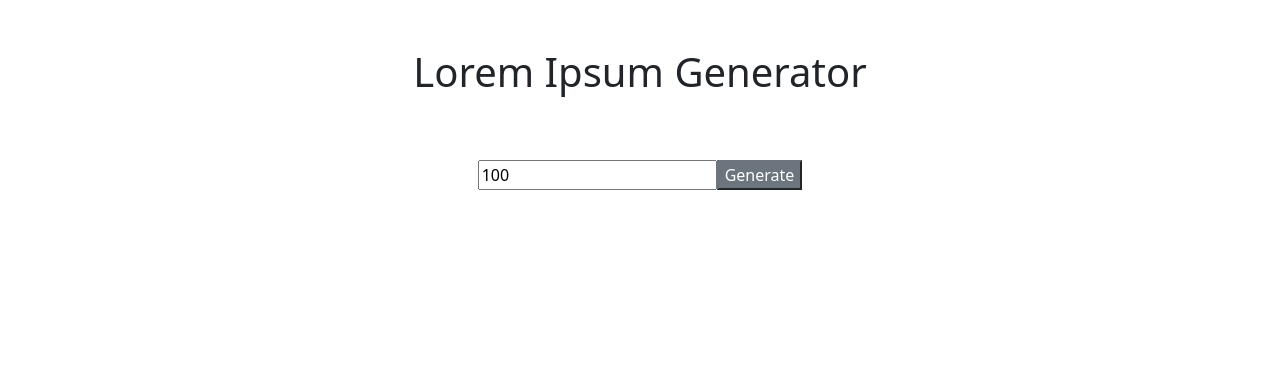
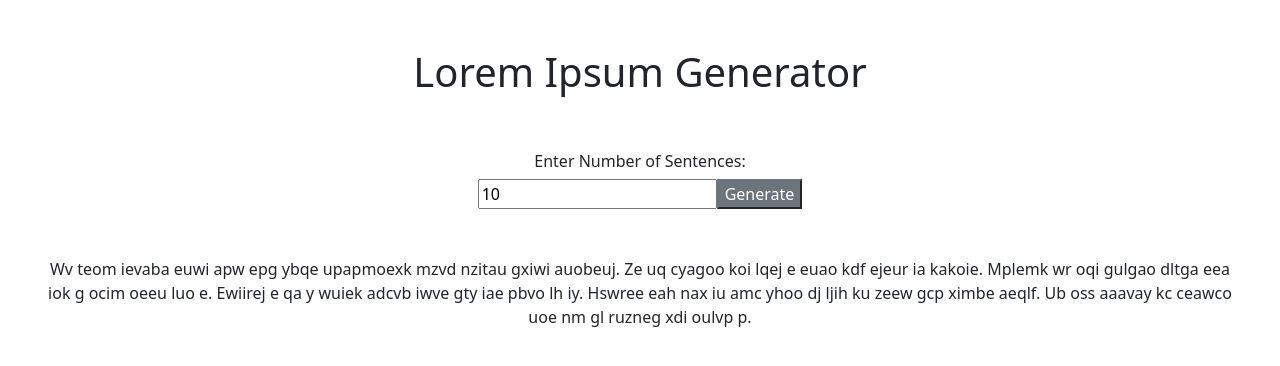
Before and after one commit to amitgupta-exe/loremipsum, a React (Create React App) app: page / in a window 1280 px wide. Shown: the top 366 px of the page. Built offline with nearby package versions, Linux system fonts and the light colour scheme.

Commit message:
Added functionality to throw error when negative number of sentences

```diff
--- a/src/App.js
+++ b/src/App.js
@@ -5,65 +5,64 @@ import 'bootstrap/dist/css/bootstrap.min.css';
 
 const App = () => {
 
-  const Alphabet = ["a", "b", "c", "d", "e", "f", "g", "h", "i",  "j", "k", "l", "m", "n", "o", "p", "q", "r", "s", "t", "u", "v", "w",  "x", "y", "z", "a", "e", "i", "o", "u", "a", "e", "i", "o", "u", "a", "e", "i", "o", "u",];
+  const Alphabet = ["a", "b", "c", "d", "e", "f", "g", "h", "i", "j", "k", "l", "m", "n", "o", "p", "q", "r", "s", "t", "u", "v", "w", "x", "y", "z", "a", "e", "i", "o", "u", "a", "e", "i", "o", "u", "a", "e", "i", "o", "u",];
 
 
-  const [count, setCount] = useState(100);
+  const [count, setCount] = useState(10);
   const [text, setText] = useState([]);
 
 
 
-  const generateLorem = (e) => {
 
-    e.preventDefault();
+
+  const generateLorem = () => {
+
+    if (count > 0) {
 
       var Paragraph = [];
       var Sentence = [];
       var Word = [];
-
-    // for (let i = 0; i <= count; i = i + 2) {
-    //   for (let j = 0; j <= (Math.random() * 10); j++) {
-    //     Word[j] = Alphabet[Math.floor(Math.random() * 26)]
-    //   }
-    //   Paragraph[i] = Word;
-    //   Paragraph[i + 1] = " ";
-    //   Word=[];
-    // }
-
-    for (let i = 0; i <= 1000; i=i+2) {
-      for (let j = 0; j <= (Math.floor(Math.random()*5 + 20)); j=j+2) {
-        for (let k = 0; k <= (Math.floor(Math.random()*10)); k++) {
+      for (let i = 0; i <= count; i = i + 2) {
+        for (let j = 0; j <= (Math.floor(Math.random() * 5 + 20)); j = j + 2) {
+          for (let k = 0; k <= (Math.floor(Math.random() * 10)); k++) {
             Word[k] = Alphabet[Math.floor(Math.random() * Alphabet.length)];
           }
           Sentence[j] = Word;
           Sentence[j + 1] = " ";
-        Word=[];
+          Word = [];
         }
-      Sentence[Sentence.length-1] = '. ';
+        Sentence[Sentence.length - 1] = '. ';
         Sentence[0][0] = Sentence[0][0].toUpperCase();
         Paragraph[i] = Sentence;
-
-      Sentence=[];
+        Sentence = [];
       }
 
-    console.log(Paragraph);
       setText(Paragraph);
+
+    } else {
+      setText("Enter a Valid Number");
     }
+  }
+
+  //USEEFFECT to generate initial state.
+  useEffect(() => { generateLorem(); }, []);
+
 
 
 
 
   return (
-    <main className="w-100 h-100">
+    <main className="w-100 h-100 text-center">
       <div className="d-flex justify-content-center py-5">
         <h1 className="">Lorem Ipsum Generator</h1>
       </div>
-      <form className="d-flex justify-content-center py-2">
+      <h6>Enter Number of Sentences:</h6>
+      <form className="d-flex justify-content-center">
         <input onChange={(e) => { setCount(e.target.value) }} value={count} type="number" className="w-10" />
-        <button onClick={generateLorem} className="btn-secondary">Generate</button>
+        <button onClick={(e) => {e.preventDefault();generateLorem();}} className="btn-secondary">Generate</button>
       </form>
-      <div className="text-center ">
-        <p>{text}</p>
+      <div className="text-center py-5 px-5">
+        <p >{text}</p>
       </div>
     </main>
   )
```
Lines whose indentation alone changed are shown as unchanged.
